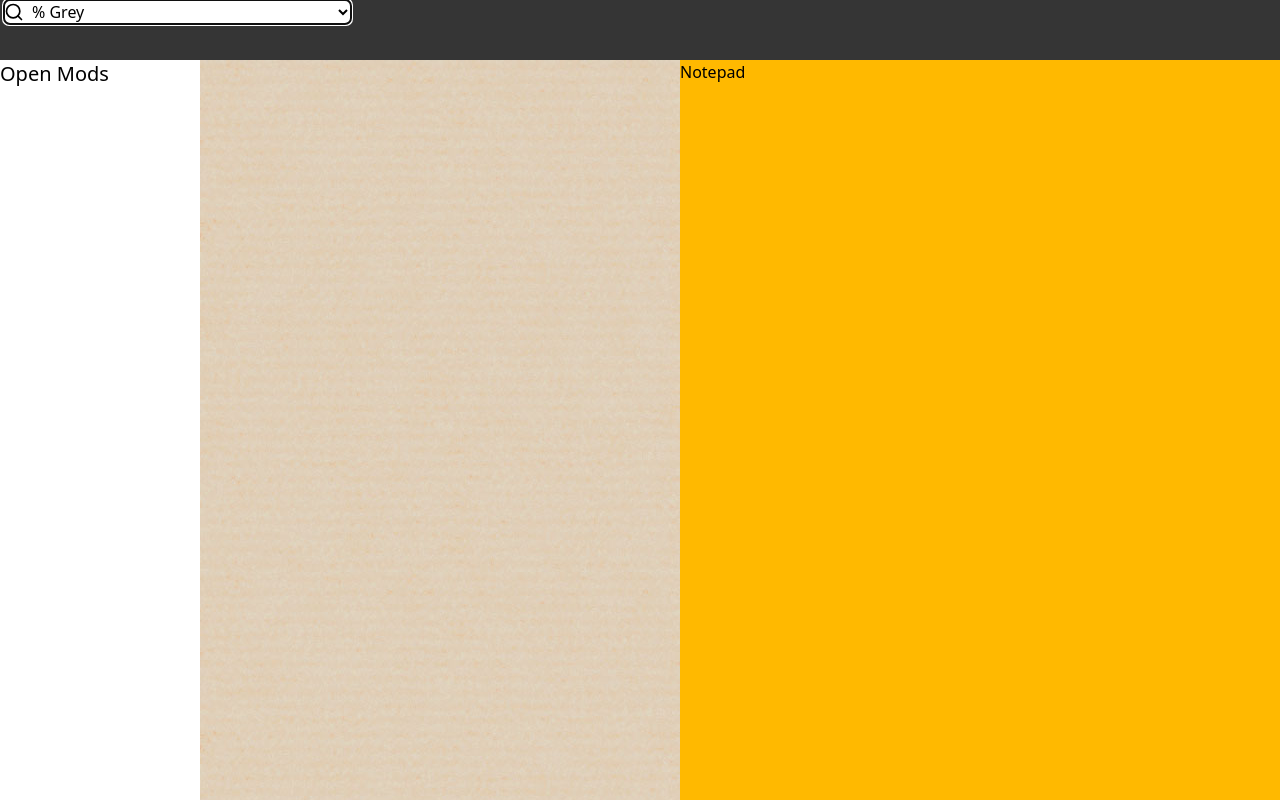
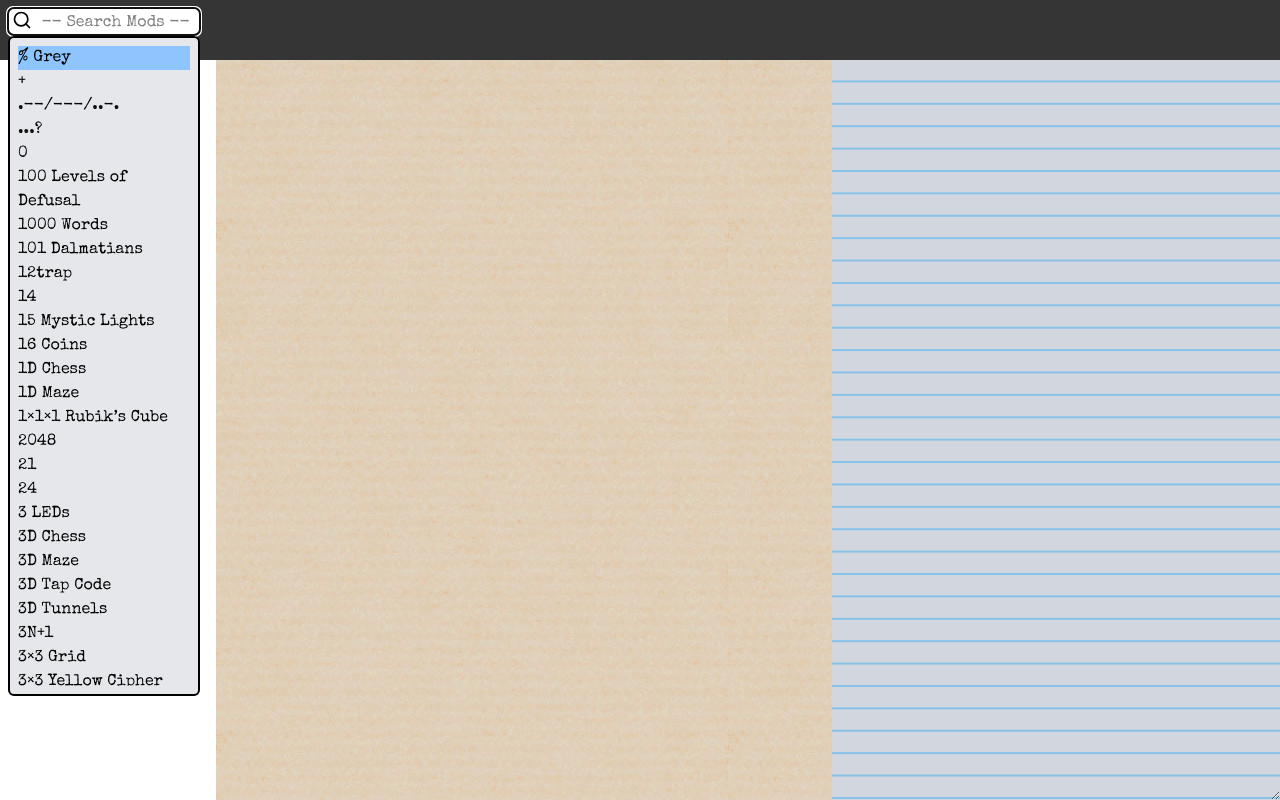
Before and after one commit to PastelineCloudy/KTyNE2, a React (Vite) app: page / in a window 1280 px wide. Both pictures are taken after a click on the label 14 px from the left and 12 px from the top of the page. Built offline with nearby package versions, Linux system fonts and the light colour scheme.

Commit message:
notepad, mod search

```diff
--- a/src/Components/App.tsx
+++ b/src/Components/App.tsx
@@ -3,6 +3,7 @@ import fullModListRaw from "../fullList(Apr 13 2025).json";
 import { useCallback, useState } from "react";
 import ModSearch from "./ModSearch";
 import Manuals from "./Manuals";
+import Notepad from "./Notepad";
 
 const fullModList: Map<string, string[]> = new Map(
   Object.entries(fullModListRaw)
@@ -36,7 +37,7 @@ function App() {
     []
   );
 
-  const handleOpenMod = (modName: string) => {
+  const handleOpenMod = (modName: string, changeCurrent: boolean = true) => {
     const modManual = getModManual(modName);
     if (!modManual) return;
 
@@ -44,7 +45,7 @@ function App() {
       modName,
       Array.from(openManuals.keys())
     );
-    setCurrentManual(finalModName);
+    if (changeCurrent) setCurrentManual(finalModName);
     setOpenManuals(
       new Map<string, string>(openManuals).set(finalModName, modManual)
     );
@@ -52,7 +53,7 @@ function App() {
 
   return (
     <>
-      <div className="h-screen flex flex-col">
+      <div className="h-screen flex flex-col font-[special-elite]">
         <header className="h-[60px] bg-jet">
           <ModSearch handleOpenMod={handleOpenMod} />
         </header>
@@ -64,7 +65,7 @@ function App() {
             handleModClose={memoizedHandleModClose}
           />
           <Manuals currentManual={currentManual} openManuals={openManuals} />
-          <div className="w-[600px] bg-amber-400">Notepad</div>
+          <Notepad />
         </main>
       </div>
     </>
--- a/src/Components/ModSearch.tsx
+++ b/src/Components/ModSearch.tsx
@@ -1,37 +1,127 @@
 import { Search } from "lucide-react";
 import fullModList from "../fullList(Apr 13 2025).json";
+import { useState } from "react";
 
+const modNames = Object.keys(fullModList).sort();
 const ModSearch = ({
   handleOpenMod,
 }: {
-  handleOpenMod: (modName: string) => void;
+  handleOpenMod: (modName: string, changeCurrent?: boolean) => void;
 }) => {
+  const [query, setQuery] = useState<string>("");
+  const [isOpen, setIsOpen] = useState<boolean>(false);
+  const [bestMatchIndex, setBestMatchIndex] = useState<number>(0);
+  const [filteredMods, setFilteredMods] = useState<string[]>(modNames);
+
+  let lastHovered: string = "";
+
+  const handleSearchInput = (newQuery: string) => {
+    const newFilteredMods = getFilteredMods(modNames, newQuery);
+    setQuery(newQuery);
+    setBestMatchIndex(getBestMatchIndex(newFilteredMods, newQuery));
+    setFilteredMods(newFilteredMods);
+  };
+
+  const handleKeyDown = (e: {
+    key: string;
+    shiftKey: boolean;
+    ctrlKey: boolean;
+  }) => {
+    switch (e.key) {
+      case "Escape": {
+        setQuery("");
+        setIsOpen(false);
+        break;
+      }
+      case "Enter": {
+        handleOpenMod(filteredMods[bestMatchIndex], !e.ctrlKey);
+        setQuery("");
+        if (!e.shiftKey) setIsOpen(false);
+        break;
+      }
+      case "ArrowDown": {
+        if (bestMatchIndex < filteredMods.length - 1)
+          setBestMatchIndex(bestMatchIndex + 1);
+        break;
+      }
+      case "ArrowUp": {
+        if (bestMatchIndex > 0) setBestMatchIndex(bestMatchIndex - 1);
+        break;
+      }
+    }
+  };
+
   return (
-    <div className="flex relative">
+    <div
+      className="relative w-48 m-2"
+      onFocus={() => setIsOpen(true)}
+      onBlur={() => {
+        if (lastHovered) {
+          handleOpenMod(lastHovered);
+          setQuery("");
+          setBestMatchIndex(0);
+        }
+        setIsOpen(false);
+      }}
+      onKeyDown={(e) => handleKeyDown(e)}
+    >
       <label
         htmlFor="mod-list-select"
         className="absolute left-0 ml-1 mt-0.5 cursor-pointer"
       >
         <Search size="20" />
       </label>
-      <select
+      <input
+        type="text"
         name="mod-list-select"
         id="mod-list-select"
-        className="bg-white ml-1 pl-6 rounded-md"
-        onChange={(e) => handleOpenMod((e.target as HTMLSelectElement).value)}
-      >
-        {Object.keys(fullModList)
-          .sort()
-          .map((modName) => {
-            return (
-              <option key={modName} value={modName}>
-                {modName}
-              </option>
-            );
-          })}
-      </select>
+        className="bg-white pl-6 rounded-md w-full pt-[0.2rem]"
+        value={query}
+        onChange={(e) => {
+          setIsOpen(true);
+          handleSearchInput(e.target.value);
+        }}
+        placeholder="  -- Search Mods --"
+      />
+      {isOpen && (
+        <div className="bg-gray-200 p-2 border-2 border-black absolute top-7 rounded-md w-full ">
+          <ul className="overflow-auto no-scrollbar max-h-[80vh] ">
+            {filteredMods.map((mod) => {
+              return (
+                <li
+                  key={mod}
+                  className={`hover:bg-gray-400 ${
+                    mod === filteredMods[bestMatchIndex] ? "bg-blue-300" : ""
+                  } cursor-pointer`}
+                  // lastHovered used because parent onBlur fires before child onClick
+                  onMouseOver={() => (lastHovered = mod)}
+                  onMouseOut={() => (lastHovered = "")}
+                >
+                  {mod}
+                </li>
+              );
+            })}
+          </ul>
+        </div>
+      )}
     </div>
   );
 };
 
+const getFilteredMods = (list: string[], queryTerm: string) => {
+  return list.filter((mod) =>
+    mod.toLowerCase().includes(queryTerm.toLowerCase())
+  );
+};
+
+const getBestMatchIndex = (list: string[], queryTerm: string) => {
+  const lowerCaseList = list.map((item) => item.toLowerCase());
+  const query = queryTerm.toLowerCase().trim();
+
+  if (lowerCaseList.includes(query)) return lowerCaseList.indexOf(query);
+  const startsWithQuery = lowerCaseList.find((item) => item.startsWith(query));
+  if (startsWithQuery) return lowerCaseList.indexOf(startsWithQuery);
+  return 0;
+};
+
 export default ModSearch;
--- /dev/null
+++ b/src/Components/Notepad.tsx
@@ -0,0 +1,97 @@
+const Notepad = () => {
+  return (
+    <textarea
+      className="p-1 w-[35vw] bg-size-[100%_1.4em]
+      bg-local bg-linear-to-t from-[#85c1e9] from-[0.1em] to-[#d2d7df] to-[0.1em]
+      pt-[0.2rem]
+      pl-2
+      leading-[1.4]
+      font-[NotoSansMono]
+      outline-none"
+      // contentEditable="plaintext-only"
+      spellCheck="false"
+      onKeyDown={(e) => {
+        if (e.key == "Tab") handleTabPress(e as unknown as EType);
+      }}
+    ></textarea>
+  );
+};
+
+type EType = {
+  preventDefault: () => void;
+  shiftKey: string;
+  target: {
+    selectionStart: number;
+    selectionEnd: number;
+    value: string;
+  };
+};
+
+/*
+  Credit: Renan Le Caro - https://stackoverflow.com/questions/16058602/how-to-use-tab-to-ident-multiple-lines-in-textarea-editor-in-chrome/77774714
+*/
+const handleTabPress = (e: EType) => {
+  e.preventDefault();
+  const target = e.target;
+  const lines = target.value.split("\n");
+  const selection = [
+    offsetToLineAndOffset(lines, target.selectionStart),
+    offsetToLineAndOffset(lines, target.selectionEnd),
+  ];
+  if (selection[0].line != selection[1].line) {
+    // Multiple Lines selected
+    for (let l = selection[0].line; l <= selection[1].line; l++) {
+      const originalLength = lines[l].length;
+      if (e.shiftKey) {
+        lines[l] = lines[l].replace(/^ {0,4}/, "");
+      } else {
+        lines[l] = "    " + lines[l];
+      }
+      // How much the line moved
+      const delta = lines[l].length - originalLength;
+      // Update the user selection if it's on this line
+      selection.forEach((sel) => {
+        if (sel.line == l) {
+          sel.offset = Math.max(0, sel.offset + delta);
+        }
+      });
+    }
+    target.value = lines.join("\n");
+    target.selectionStart = LineAndOffsetToOffset(
+      lines,
+      selection[0].line,
+      selection[0].offset
+    );
+    target.selectionEnd = LineAndOffsetToOffset(
+      lines,
+      selection[1].line,
+      selection[1].offset
+    );
+  } else if (!e.shiftKey) {
+    const start = target.selectionStart;
+    const end = target.selectionEnd;
+    target.value =
+      target.value.substring(0, start) + "    " + target.value.substring(end);
+    target.selectionStart = target.selectionEnd = start + 4;
+  }
+};
+
+const offsetToLineAndOffset = (lines: string[], offset: number) => {
+  let line = 0;
+  while (offset > lines[line].length && line < lines.length - 1) {
+    offset = offset - lines[line].length - 1;
+    line++;
+  }
+  return { line, offset };
+};
+const LineAndOffsetToOffset = (
+  lines: string[],
+  line: number,
+  offset: number
+) => {
+  for (let i = 0; i < line; i++) offset += lines[i].length + 1;
+
+  return offset;
+};
+
+export default Notepad;
--- a/src/Components/Sidebar.tsx
+++ b/src/Components/Sidebar.tsx
@@ -12,9 +12,9 @@ const Sidebar = ({
   handleModClose: (modName: string, isCurrent: boolean) => void;
 }) => {
   return (
-    <div className="w-50 flex flex-col">
+    <div className="w-50 m-2 flex flex-col">
       <h2 className="text-xl">Open Mods</h2>
-      <ul className="overflow-auto scroll no-scrollbar">
+      <ul className="overflow-auto no-scrollbar">
         {openModList.map((modName) => (
           <SidebarButton
             key={modName}
--- a/src/Components/SidebarButton.tsx
+++ b/src/Components/SidebarButton.tsx
@@ -1,6 +1,6 @@
 import { memo } from "react";
 import { useState } from "react";
-import { CircleMinus } from "lucide-react";
+import { SquareX } from "lucide-react";
 
 const SidebarButton = ({
   modName,
@@ -22,10 +22,10 @@ const SidebarButton = ({
         isCurrentManual ? "bg-gray-200" : ""
       }`}
     >
-      <CircleMinus
+      <SquareX
         size={20}
         onClick={() => handleModClose(modName, isCurrentManual)}
-        className="hover:text-red-500 self-end"
+        className="hover:text-red-500"
       />
       <button
         className="w-full text-left text-1 text-nowrap text-ellipsis overflow-hidden cursor-pointer"
```
